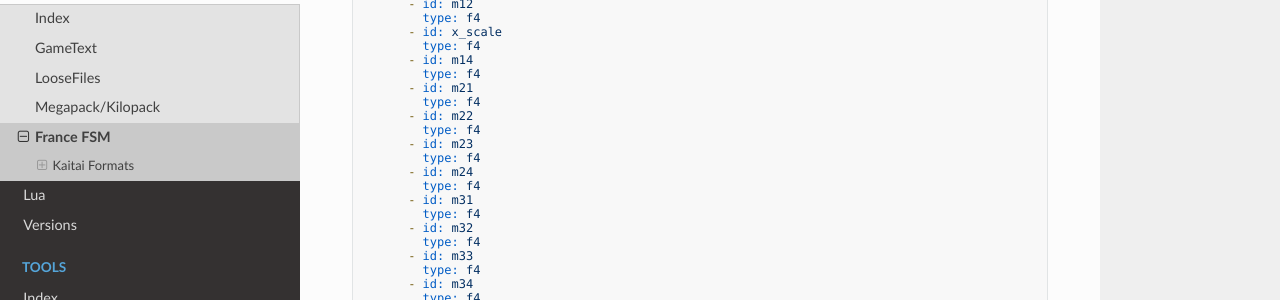
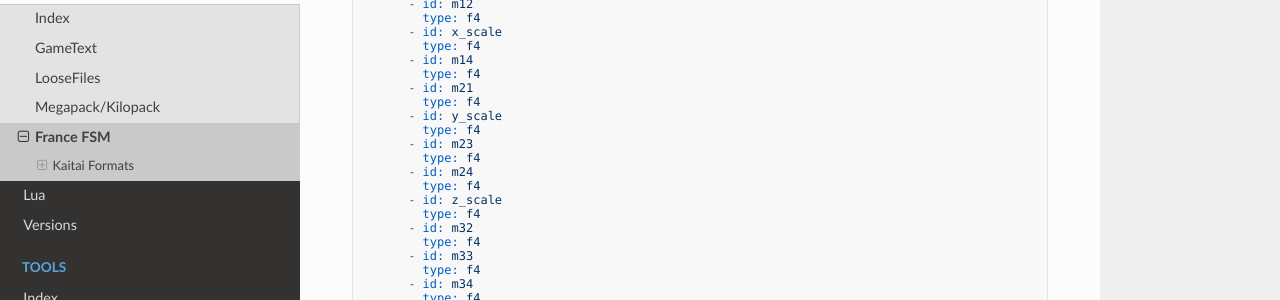
Before and after one commit to saboteur-team/docs, an MkDocs documentation site: the page built from docs/game/formats/france_fsm.md, in a window 1280 px wide and 900 px high, scrolled down 1157 px. Shown: the part 325-625 px from the top of the window. Built offline with MkDocs 1.6.1, drawn with Linux system fonts in a browser that asks for light colours; nearby versions of some CDN libraries.

Commit message:
Update france_fsm kaitai w/ y_scale & z_scale
Updates Kaitai struct to identify which values represent the y axis scale and z axis scale values.

```diff
--- a/docs/game/formats/france_fsm.md
+++ b/docs/game/formats/france_fsm.md
@@ -89,13 +89,13 @@ types:
         type: f4
       - id: m21
         type: f4
-      - id: m22
+      - id: y_scale
         type: f4
       - id: m23
         type: f4
       - id: m24
         type: f4
-      - id: m31
+      - id: z_scale
         type: f4
       - id: m32
         type: f4
```
